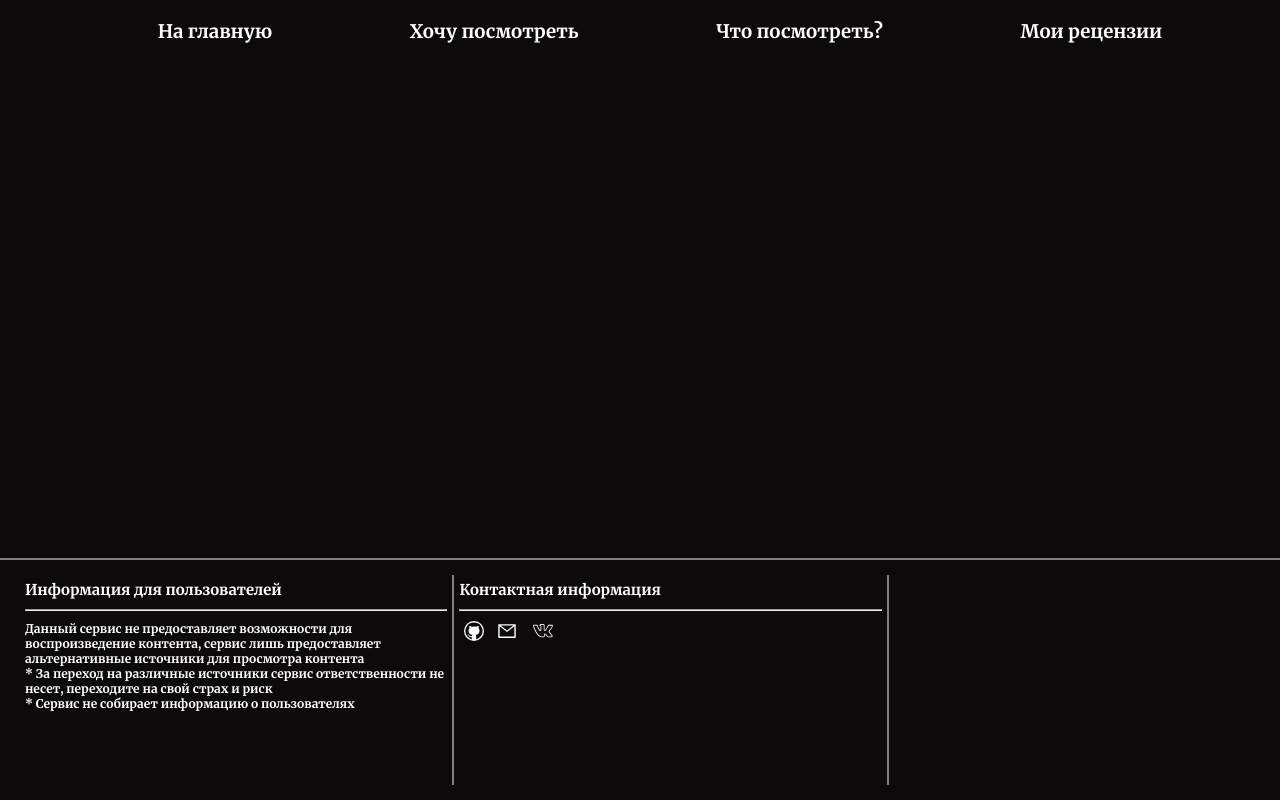
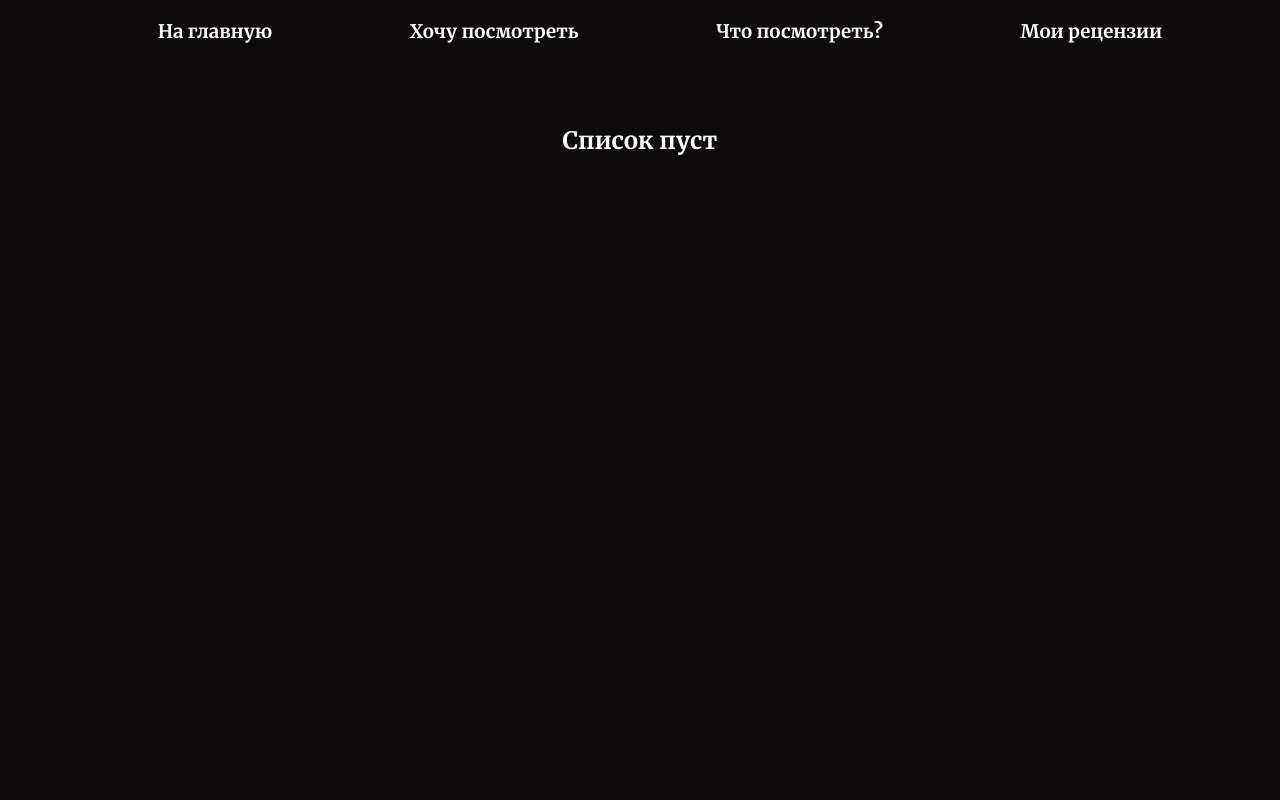
Before and after one commit to Nahnzo/movie-catalog, a React (Vite) app: page /movie-catalog/myCollection in a window 1280 px wide. Shown: the top 800 px of the page. Built offline with nearby package versions, Linux system fonts and the light colour scheme; a web font is replaced by a local one.

Commit message:
some changes

```diff
--- a/src/Slices/MyCollectionSlice.js
+++ b/src/Slices/MyCollectionSlice.js
@@ -5,6 +5,7 @@ export const myCollectionSlice = createSlice({
   initialState: {
     myCollection: [],
     length: 0,
+    rating: 0,
   },
   reducers: {
     addMovieToCollection(state, action) {
--- /dev/null
+++ b/src/components/CardForCollection/CardForCollection.jsx
@@ -0,0 +1,13 @@
+/* eslint-disable react/prop-types */
+import styles from "./cardForCollection.module.css";
+
+const CardForCollection = ({ movie }) => {
+  return (
+    <div className={styles.cardWrapper}>
+      <div className={styles.poster} style={{ backgroundImage: `url(${movie.poster.url})` }}></div>
+      <div className={styles.info}></div>
+    </div>
+  );
+};
+
+export default CardForCollection;
--- /dev/null
+++ b/src/components/CardForCollection/cardForCollection.module.css
@@ -0,0 +1,15 @@
+.cardWrapper {
+  display: flex;
+  width: 100%;
+  height: 25%;
+  margin-top: 5px;
+  border: 1px solid white;
+}
+.poster {
+  height: 100%;
+  width: 15%;
+  border: 1px solid white;
+  background: center / 100% no-repeat;
+}
+.info {
+}
--- a/src/components/MyCollection/MyCollection.jsx
+++ b/src/components/MyCollection/MyCollection.jsx
@@ -5,11 +5,12 @@ import { useSelector } from "react-redux";
 import { BsFolder2Open } from "react-icons/bs";
 import Footer from "../Footer/Footer";
 import styles from "./myCollection.module.css";
+import CardForCollection from "../CardForCollection/CardForCollection";
 
 const MyCollection = () => {
   const data = useSelector((state) => state.myCollection);
   useEffect(() => {
-    console.log(data);
+    console.log(data.myCollection);
   }, []);
   const navigate = useNavigate();
   const dataLength = useSelector((state) => state.myCollection.length);
@@ -27,6 +28,15 @@ const MyCollection = () => {
         <h3 onClick={() => navigate(`${ROUTES.whatToSee}`)}>Что посмотреть?</h3>
         <h3 onClick={() => navigate(`${ROUTES.myReviews}`)}>Мои рецензии</h3>
       </nav>
+      <section className={styles.wrapper}>
+        <div className={styles.myCollection}>
+          {data.myCollection.length === 0 ? (
+            <h2>Список пуст</h2>
+          ) : (
+            data.myCollection.map((item) => <CardForCollection movie={item} key={item.id} />)
+          )}
+        </div>
+      </section>
       <Footer />
     </section>
   );
--- a/src/components/MyCollection/myCollection.module.css
+++ b/src/components/MyCollection/myCollection.module.css
@@ -5,6 +5,20 @@
   min-height: 100vh;
   background-color: rgb(12, 10, 10);
   overflow-x: hidden;
+}
+.wrapper {
+  padding: 15px;
+  width: 70%;
+  height: 100vh;
+  margin: 40px auto;
+  display: flex;
+  text-align: center;
+  color: white;
+  font-family: "Merriweather", serif;
+}
+.myCollection {
+  height: 100%;
+  width: 100%;
 }
 .header {
   width: 100%;
--- a/src/components/WantToSee/WantToSee.jsx
+++ b/src/components/WantToSee/WantToSee.jsx
@@ -27,13 +27,9 @@ const WantToSee = () => {
           <h3 onClick={() => navigate(`${ROUTES.home}`)}>Ha главную</h3>
           <h3 onClick={() => navigate(`${ROUTES.myCollection}`)}>
             Моя коллекция
-            <div
-              className={
-                dataLengthMyCollection ? styles.counterWantToSee : styles.counterWantToSeeHidden
-              }
-            >
+            <div className={dataLengthMyCollection ? styles.counter : styles.counterHidden}>
               <BiCameraMovie />
-              <div className={styles.counter}>{dataLengthMyCollection}</div>
+              <div className={styles.counterS}>{dataLengthMyCollection}</div>
             </div>
           </h3>
           <h3 onClick={() => navigate(`${ROUTES.whatToSee}`)}>Что посмотреть?</h3>
@@ -64,13 +60,9 @@ const WantToSee = () => {
           <h3 onClick={() => navigate(`${ROUTES.home}`)}>Ha главную</h3>
           <h3 onClick={() => navigate(`${ROUTES.myCollection}`)}>
             Моя коллекция
-            <div
-              className={
-                dataLengthMyCollection ? styles.counterWantToSee : styles.counterWantToSeeHidden
-              }
-            >
+            <div className={dataLengthMyCollection ? styles.counter : styles.counterHidden}>
               <BiCameraMovie />
-              <div className={styles.counter}>{dataLengthMyCollection}</div>
+              <div className={styles.counterS}>{dataLengthMyCollection}</div>
             </div>
           </h3>
           <h3 onClick={() => navigate(`${ROUTES.whatToSee}`)}>Что посмотреть?</h3>
--- a/src/components/WantToSee/wantToSee.module.css
+++ b/src/components/WantToSee/wantToSee.module.css
@@ -24,6 +24,7 @@
   position: relative;
 }
 .header {
+  position: relative;
   width: 100%;
   height: 30px;
   padding: 20px;
@@ -81,7 +82,7 @@
   opacity: 0.5;
 }
 
-.counterWantToSee {
+.counter {
   position: absolute;
   margin-left: 10px;
   display: inline-flex;
@@ -91,16 +92,16 @@
   opacity: 1;
   transition: opacity 0.2s ease-in;
 }
-.counter {
+.counterS {
   display: inline-block;
   font-size: 15px;
   margin: 5px 0 0 6px;
 }
 
-.counterWantToSeeHidden {
+.counterHidden {
   display: none;
 }
 
-.counterWantToSee:hover {
+.counter:hover {
   opacity: 0.5;
 }
--- a/src/components/WantToSeeCard/wantToSeeCard.module.css
+++ b/src/components/WantToSeeCard/wantToSeeCard.module.css
@@ -1,8 +1,7 @@
 .firstItem {
   width: 400px;
   height: 500px;
-  background: center no-repeat;
-  background-size: 100%;
+  background: center / 100% no-repeat;
   padding: 20px;
 }
 
```
